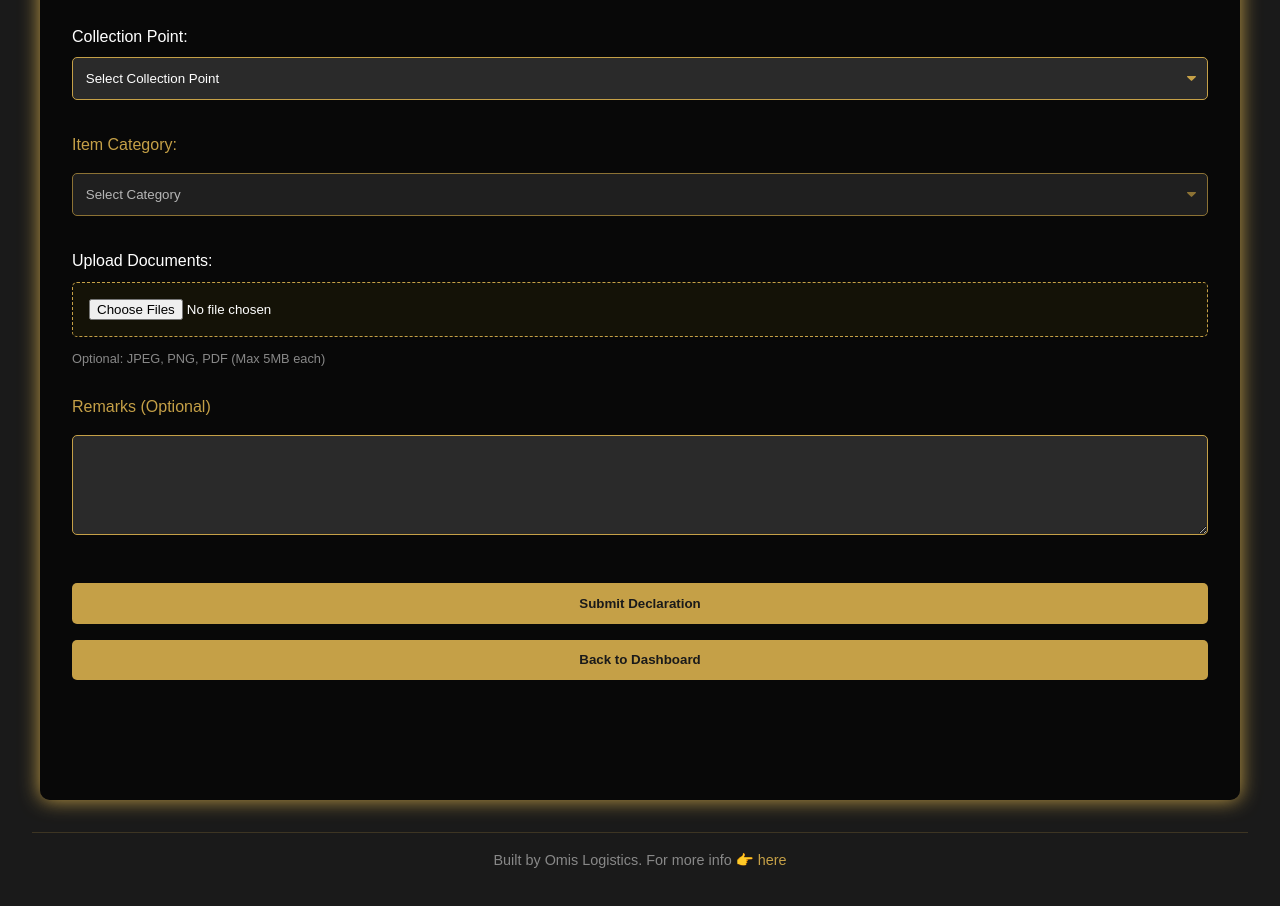
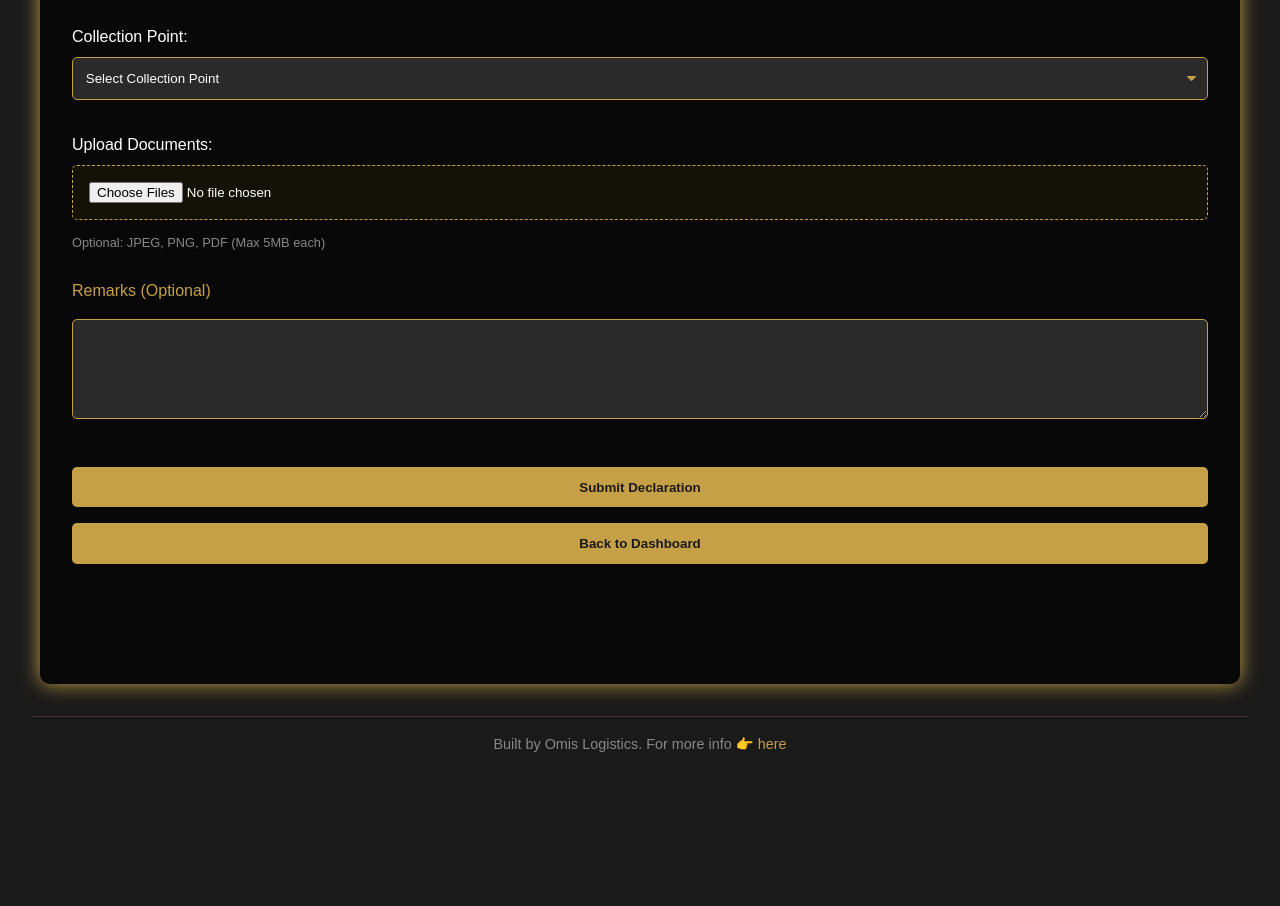
Before and after one commit to omis-logistic/rmelogin, a plain HTML site: page parcel-declaration.html in a window 1280 px wide. Shown: the part 960-1866 px from the top of the page. After the commit the page ends 1796 px from the top, so only its background shows below. Drawn offline with Linux system fonts and the light colour scheme; sample sign-in values are in the browser's storage.

Commit message:
parcel-declaration.html
item category removed

```diff
--- a/parcel-declaration.html
+++ b/parcel-declaration.html
@@ -69,64 +69,7 @@
         </select>
       </div>
 
-      <!-- Item Category -->
-      <div class="form-group">
-        <label for="itemCategory">Item Category:</label>
-        <select id="itemCategory" name="itemCategory" disabled>
-          <option value="">Select Category</option>
-          <option value="Accessories/Jewellery">Accessories/Jewellery</option>
-          <option value="Baby Appliances">Baby Appliances</option>
-          <option value="Bag">Bag</option>
-          <option value="Car Parts/Accessories">Car Parts/Accessories</option>
-          <option value="Carpets/Mat">Carpets/Mat</option>
-          <option value="Clothing">Clothing</option>
-          <option value="Computer Accessories">Computer Accessories</option>
-          <option value="Cordless">Cordless</option>
-          <option value="Decorations">Decorations</option>
-          <option value="Disposable Pad/Mask">Disposable Pad/Mask</option>
-          <option value="Electrical Appliances">Electrical Appliances</option>
-          <option value="Fabric">Fabric</option>
-          <option value="Fashion Accessories">Fashion Accessories</option>
-          <option value="Fishing kits/Accessories">Fishing kits/Accessories</option>
-          <option value="Footware Shoes/Slippers">Footware Shoes/Slippers</option>
-          <option value="Game/Console/Board">Game/Console/Board</option>
-          <option value="Hand Tools">Hand Tools</option>
-          <option value="Handphone Casing">Handphone Casing</option>
-          <option value="Headgear">Headgear</option>
-          <option value="Home Fitting/Furniture">Home Fitting/Furniture</option>
-          <option value="Kitchenware">Kitchenware</option>
-          <option value="LED/Lamp">LED/Lamp</option>
-          <option value="Matters/Bedding">Matters/Bedding</option>
-          <option value="Mix Item">Mix Item</option>
-          <option value="Motor Part/Accessories">Motor Part/Accessories</option>
-          <option value="Perfume">Perfume</option>
-          <option value="Phone Accessories">Phone Accessories</option>
-          <option value="Plastic Article">Plastic Article</option>
-          <option value="RC Parts/Accessories">RC Parts/Accessories</option>
-          <option value="Rubber">Rubber</option>
-          <option value="Seluar">Seluar</option>
-          <option value="Socks">Socks</option>
-          <option value="Sport Equipment">Sport Equipment</option>
-          <option value="Stationery">Stationery</option>
-          <option value="Stickers">Stickers</option>
-          <option value="Storage">Storage</option>
-          <option value="Telkong">Telkong</option>
-          <option value="Toys">Toys</option>
-          <option value="Tudong">Tudong</option>
-          <option value="Tumbler">Tumbler</option>
-          <option value="Underwear">Underwear</option>
-          <option value="Watch & Accessories">Watch & Accessories</option>
-          <option value="Wire, Adapter & Plug">Wire, Adapter & Plug</option>
-          <!-- Starred Categories -->
-          <option value="*Books">*Books</option>
-          <option value="*Cosmetics/Skincare/Bodycare">*Cosmetics/Skincare/Bodycare</option>
-          <option value="*Food Beverage/Drinks">*Food Beverage/Drinks</option>
-          <option value="*Gadgets">*Gadgets</option>
-          <option value="*Oil Ointment">*Oil Ointment</option>
-          <option value="*Supplement">*Supplement</option>
-          <option value="*Others">*Others</option>
-        </select>
-      </div>
+      <!-- Item Category removed-->
 
       <!-- File Upload -->
       <div class="input-group">
```
